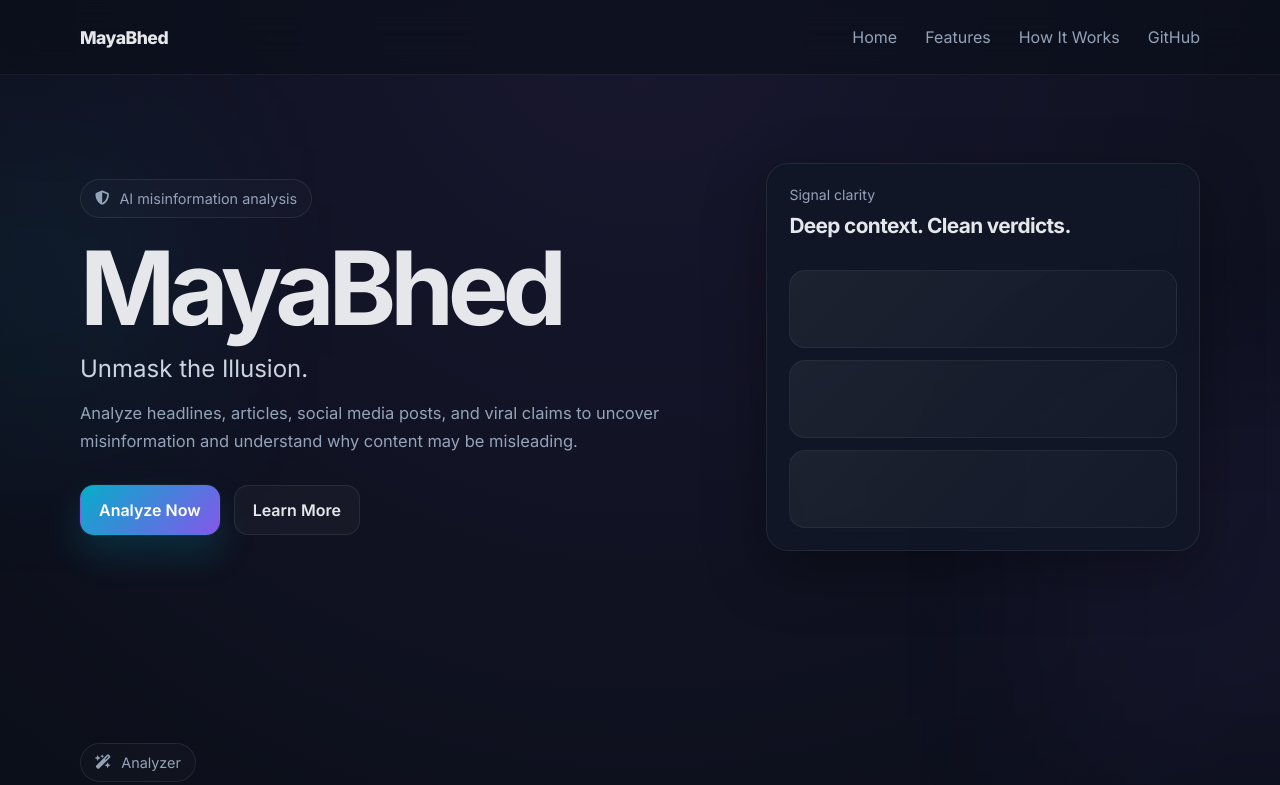
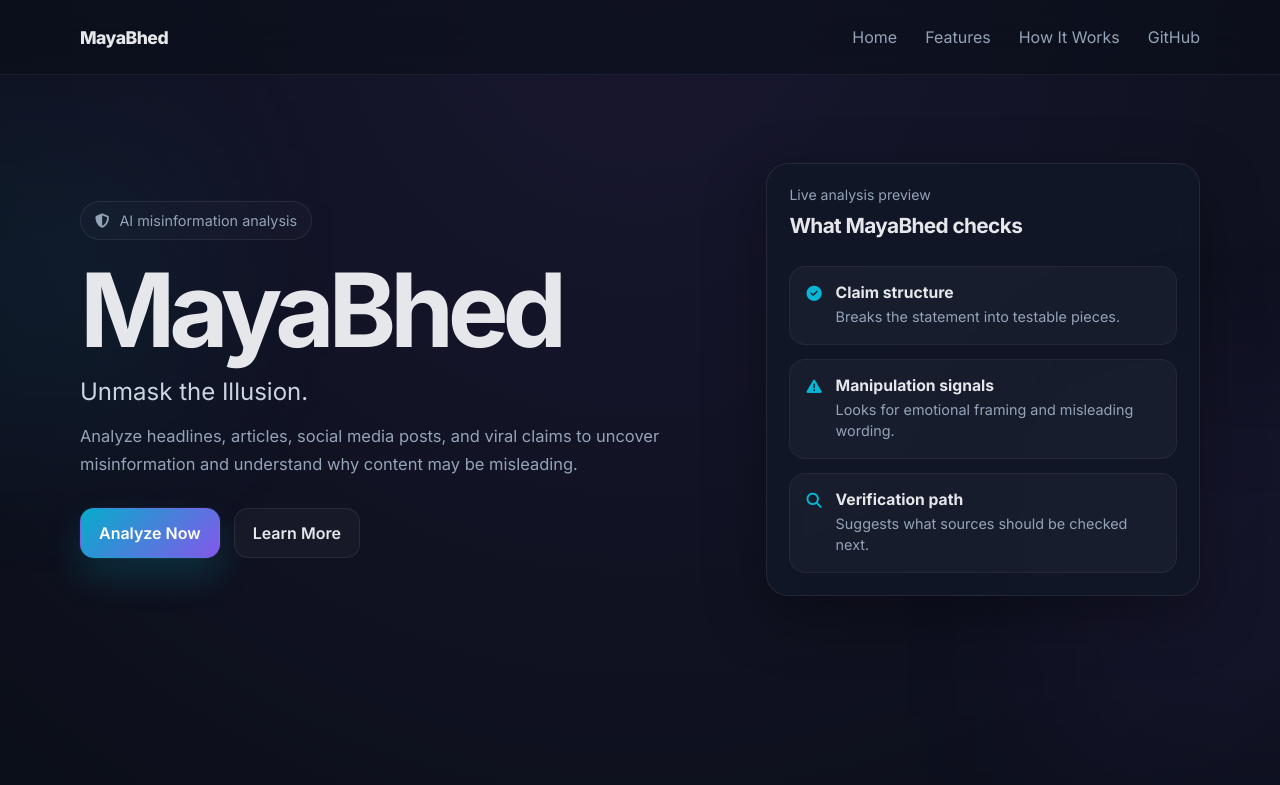
Before and after one commit to swatisingh1701/MayaBhed, a plain HTML site: page index.html in a window 1280 px wide. Shown: the top 785 px of the page. Drawn offline with Linux system fonts and the light colour scheme.

Commit message:
Refining UI

```diff
--- a/index.html
+++ b/index.html
@@ -25,7 +25,7 @@
         <a href="#home">Home</a>
         <a href="#features">Features</a>
         <a href="#how-it-works">How It Works</a>
-        <a href="https://github.com" target="_blank" rel="noreferrer">GitHub</a>
+        <a href="https://github.com/swatisingh1701/MayaBhed" target="_blank" rel="noreferrer">GitHub</a>
       </nav>
     </div>
   </header>
@@ -49,13 +49,34 @@
 
         <div class="hero-card">
           <div class="hero-metric">
-            <span>Signal clarity</span>
-            <strong>Deep context. Clean verdicts.</strong>
+            <span>Live analysis preview</span>
+            <strong>What MayaBhed checks</strong>
           </div>
-          <div class="hero-preview">
-            <div></div>
-            <div></div>
-            <div></div>
+
+          <div class="insight-list">
+            <div class="insight-item">
+              <i class="fa-solid fa-circle-check"></i>
+              <div>
+                <h4>Claim structure</h4>
+                <p>Breaks the statement into testable pieces.</p>
+              </div>
+            </div>
+
+            <div class="insight-item">
+              <i class="fa-solid fa-triangle-exclamation"></i>
+              <div>
+                <h4>Manipulation signals</h4>
+                <p>Looks for emotional framing and misleading wording.</p>
+              </div>
+            </div>
+
+            <div class="insight-item">
+              <i class="fa-solid fa-magnifying-glass"></i>
+              <div>
+                <h4>Verification path</h4>
+                <p>Suggests what sources should be checked next.</p>
+              </div>
+            </div>
           </div>
         </div>
       </div>
@@ -153,7 +174,6 @@
   </main>
 
   <!-- Footer -->
-  <!-- Footer -->
   <footer class="footer">
     <div class="container footer-grid">
       <div class="footer-brand-block">
--- a/style.css
+++ b/style.css
@@ -685,3 +685,47 @@ textarea::placeholder {
     0 0 0 1px rgba(139, 92, 246, 0.08);
   transform: translateY(-4px);
 }
+
+
+.insight-list {
+  display: grid;
+  gap: 14px;
+  margin-top: 28px;
+}
+
+.insight-item {
+  display: flex;
+  gap: 14px;
+  align-items: flex-start;
+  padding: 16px;
+  border-radius: 16px;
+  background: rgba(255, 255, 255, 0.03);
+  border: 1px solid rgba(255, 255, 255, 0.05);
+  transition: transform var(--transition), border-color var(--transition), box-shadow var(--transition);
+}
+
+.insight-item:hover {
+  transform: translateY(-2px);
+  border-color: rgba(6, 182, 212, 0.22);
+  box-shadow: 0 0 24px rgba(6, 182, 212, 0.08);
+}
+
+.insight-item i {
+  color: var(--accent-cyan);
+  margin-top: 3px;
+  font-size: 0.95rem;
+  flex-shrink: 0;
+}
+
+.insight-item h4 {
+  margin: 0 0 4px;
+  font-size: 0.98rem;
+  color: var(--text);
+}
+
+.insight-item p {
+  margin: 0;
+  font-size: 0.9rem;
+  color: var(--muted);
+  line-height: 1.5;
+}
```
Lines whose indentation alone changed are shown as unchanged.
